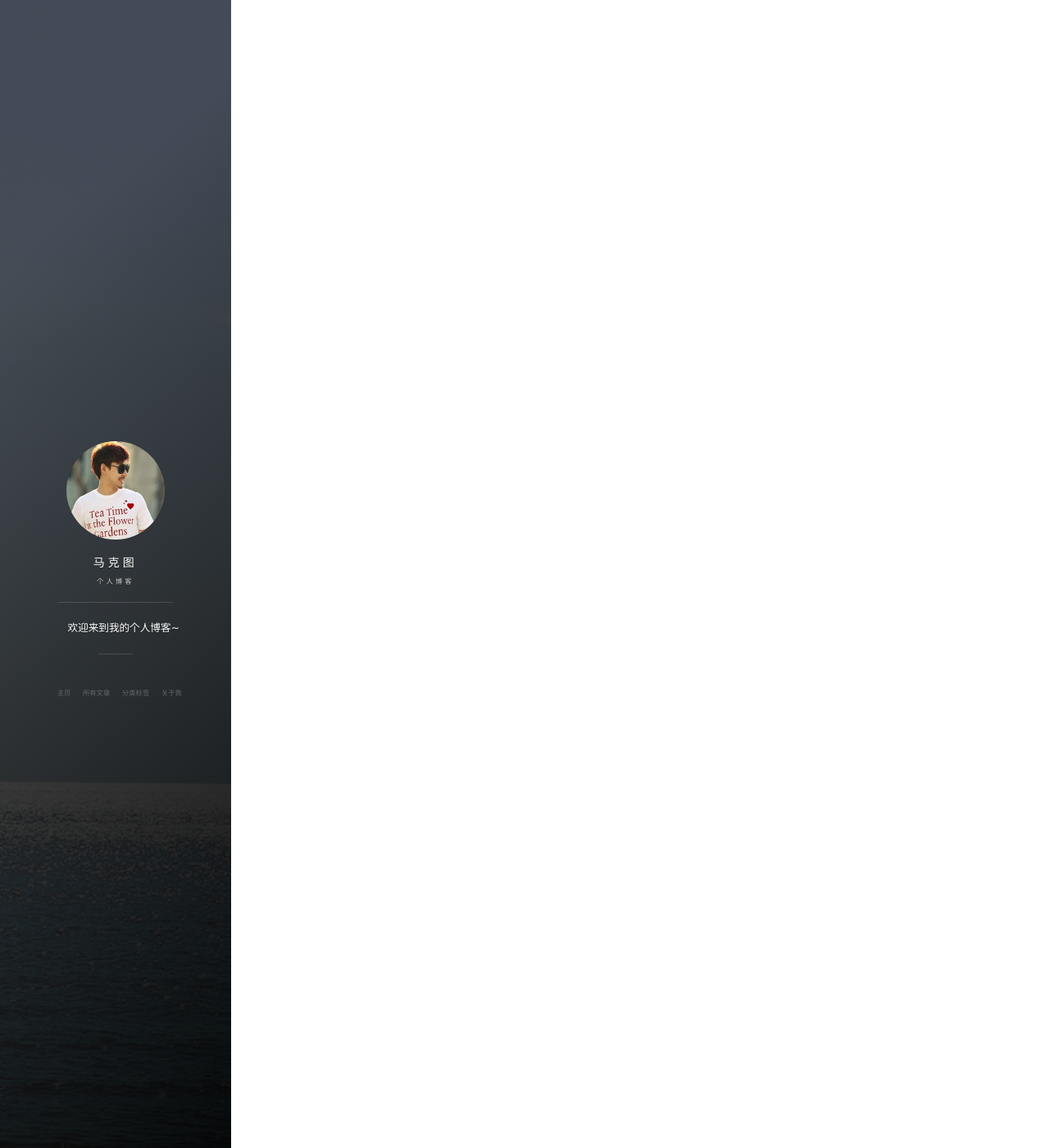
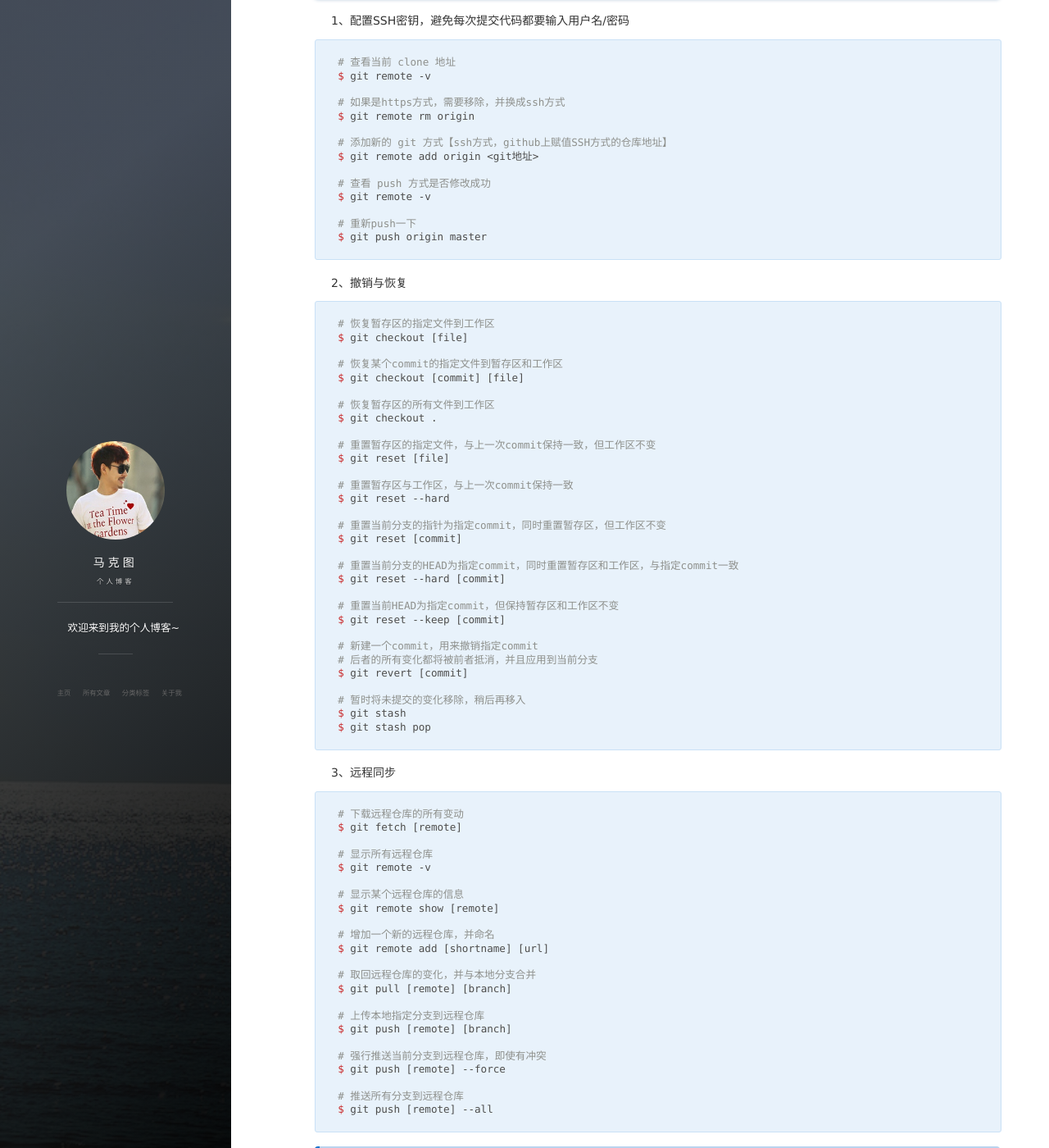
Before and after one commit to MarkTo22/MarkTo22.github.io, a Jekyll site: the page built from _posts/2018-07-13-GitTutorial.md, in a window 1280 px wide and 1400 px high, scrolled down 6402 px. Shown: the whole window at 82% size. Built offline with Jekyll 4.4.1, drawn with Linux system fonts in a browser that asks for light colours; nearby versions of some CDN libraries; comment, search, counter and statistics services are not loaded; some of the changed text lies outside the part shown.

Commit message:
git常用场景

````diff
--- a/_posts/2018-07-13-GitTutorial.md
+++ b/_posts/2018-07-13-GitTutorial.md
@@ -10,6 +10,15 @@ tag: 工具
 　　Git是做项目的版本管理，你也可以称它们为版本管理工具。假如现在你有一个文件夹，里面可以是项目，也可以是你的个人笔记(如我这个博客)，或者是你的简历、毕业设计等等，都可以使用git来管理。
 
 　　目前常用的版本控制器有Git和SVN，即使这两个你没有全用过，至少也会听过，我这里以Git为例，个人比较喜欢Git，你也可以看看这篇文章：[为什么Git比SVN好](http://www.worldhello.net/2012/04/12/why-git-is-better-than-svn.html)。我使用的是Mac，Mac上没自带Git环境，但是作为iOS开发者，我安装Xcode的时候，Xcode里是有自带Git的，所以我不需要考虑怎么去安装Git了。
+
+### 简介说明
+
+![GIT主要概念及工作流程图](F:\workspace\GIT\GIT主要概念及工作流程图.png)
+
+> - Remote：远程仓库
+> - Repository：本地仓库
+> - Index / Stage：暂存区
+> - Workspace：工作区
 
 ### 安装Git
 
@@ -258,11 +291,138 @@ tag: 工具
 >
 > - `git tag` 【操作标签的命令】
 >
+>   ```shell
+>   # 打印所有的标签
+>   $ git tag
 >
+>   # 添加轻量标签，指向提交对象的引用，可以指定之前的提交记录
+>   $ git tag <标签名称> [<commit ID>]
 >
-> - 111
+>   # 添加带有描述信息的附注标签，可以指定之前的提交记录
+>   $ git tag -a <标签名称> -m <标签描述信息> [<commit ID>]
 >
+>   # 切换到指定的标签
+>   $ git checkout <标签名称>
 >
+>   # 查看标签的信息
+>   $ git show <标签名称>
+>
+>   # 删除指定的标签
+>   $ git tag -d <标签名称>
+>
+>   # 将指定的标签提交到远程仓库
+>   $ git push <远程仓库的别名> <标签名称>
+>
+>   # 将本地所有的标签全部提交到远程仓库
+>   $ git push <远程仓库的别名> -tags
+>   ```
+>
+> - `git mv` 【重命名文件或者文件夹】
+>
+>   ```shell
+>   # 重命名指定的文件或文件夹
+>   $ git mv <源文件/文件夹> <目标文件/文件夹>
+>   ```
+>
+> - `git rm` 【删除文件或者文件夹】
+>
+>   ```shell
+>   # 移除跟踪指定的文件，并从本地仓库的文件夹中删除
+>   $ git rm <文件路径>
+>
+>   # 移除跟踪指定的文件夹，并从本地仓库的文件夹中删除
+>   $ git rm -r <文件夹路径>
+>
+>   # 移除跟踪指定的文件，在本地仓库的文件夹中保留该文件
+>   $ git rm --cached
+>   ```
+
+### 实战场景
+
+1、配置SSH密钥，避免每次提交代码都要输入用户名/密码
+
+```shell
+# 查看当前 clone 地址
+$ git remote -v
+
+# 如果是https方式，需要移除，并换成ssh方式
+$ git remote rm origin
+
+# 添加新的 git 方式【ssh方式，github上赋值SSH方式的仓库地址】
+$ git remote add origin <git地址>
+
+# 查看 push 方式是否修改成功
+$ git remote -v
+
+# 重新push一下
+$ git push origin master
+```
+
+2、撤销与恢复
+
+```shell
+# 恢复暂存区的指定文件到工作区
+$ git checkout [file]
+
+# 恢复某个commit的指定文件到暂存区和工作区
+$ git checkout [commit] [file]
+
+# 恢复暂存区的所有文件到工作区
+$ git checkout .
+
+# 重置暂存区的指定文件，与上一次commit保持一致，但工作区不变
+$ git reset [file]
+
+# 重置暂存区与工作区，与上一次commit保持一致
+$ git reset --hard
+
+# 重置当前分支的指针为指定commit，同时重置暂存区，但工作区不变
+$ git reset [commit]
+
+# 重置当前分支的HEAD为指定commit，同时重置暂存区和工作区，与指定commit一致
+$ git reset --hard [commit]
+
+# 重置当前HEAD为指定commit，但保持暂存区和工作区不变
+$ git reset --keep [commit]
+
+# 新建一个commit，用来撤销指定commit
+# 后者的所有变化都将被前者抵消，并且应用到当前分支
+$ git revert [commit]
+
+# 暂时将未提交的变化移除，稍后再移入
+$ git stash
+$ git stash pop
+```
+
+3、远程同步
+
+```shell
+# 下载远程仓库的所有变动
+$ git fetch [remote]
+
+# 显示所有远程仓库
+$ git remote -v
+
+# 显示某个远程仓库的信息
+$ git remote show [remote]
+
+# 增加一个新的远程仓库，并命名
+$ git remote add [shortname] [url]
+
+# 取回远程仓库的变化，并与本地分支合并
+$ git pull [remote] [branch]
+
+# 上传本地指定分支到远程仓库
+$ git push [remote] [branch]
+
+# 强行推送当前分支到远程仓库，即使有冲突
+$ git push [remote] --force
+
+# 推送所有分支到远程仓库
+$ git push [remote] --all
+```
+
+
 
 ### 其它
 
````
Also changed, not shown: other parts of _posts/2018-07-13-GitTutorial.md (+39 -15 lines).
